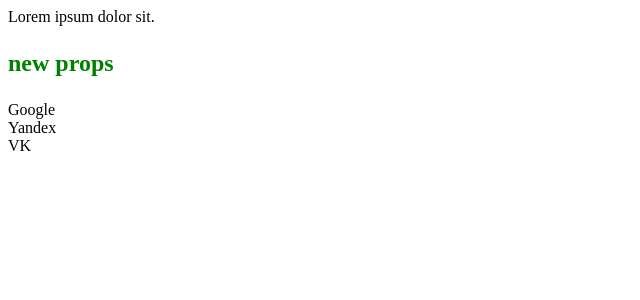
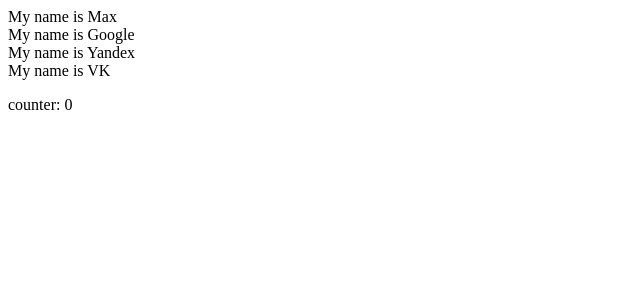
Before and after one commit to mexell96/reactNewApp, a React (Create React App) app: page / in a window 1280 px wide. Shown: the top 300 px of the page, without its empty margins (0-640 px from the left). Built offline with nearby package versions, Linux system fonts and the light colour scheme.

Commit message:
added state

```diff
--- a/src/App.js
+++ b/src/App.js
@@ -1,25 +1,56 @@
 import React from "react";
 import Site from "./Site";
 
-function Lorem(props) {
-  console.log(props);
+// function Lorem(props) {
+//   console.log(props);
 
-  const myCustomProps = { ...props, text: "new props" };
-  console.log(myCustomProps);
+//   const myCustomProps = { ...props, text: "new props" };
+//   console.log(myCustomProps);
 
-  const style = { color: "green", fontSize: "24px" };
+//   const style = { color: "green", fontSize: "24px" };
 
+//   return (
+//     <React.Fragment>
+//       <div>Lorem ipsum dolor sit.</div>
+//       <h1 style={style}>
+//         <p>{myCustomProps.text}</p>
+//       </h1>
+//       <Site name="Google" />
+//       <Site name="Yandex" />
+//       <Site name="VK" />
+//     </React.Fragment>
+//   );
+// }
+
+class Lorem extends React.Component {
+  constructor(props) {
+    super(props);
+    this.state = {
+      name: "Marco",
+      counter: 0,
+    };
+  }
+
+  componentDidMount() {
+    setInterval(() => this.setState({ name: "Max" }), 5000);
+  }
+
+  handleClick = () => {
+    this.setState((state) => ({ counter: state.counter + 1 }));
+  };
+
+  render() {
     return (
       <React.Fragment>
-      <div>Lorem ipsum dolor sit.</div>
-      <h1 style={style}>
-        <p>{myCustomProps.text}</p>
-      </h1>
+        <Site name={this.state.name} />
         <Site name="Google" />
         <Site name="Yandex" />
         <Site name="VK" />
+        {/* <p onClick={this.handleClick.bind(this)}> */}
+        <p onClick={this.handleClick}>counter: {this.state.counter}</p>
       </React.Fragment>
     );
   }
+}
 
 export default Lorem;
--- a/src/Site.js
+++ b/src/Site.js
@@ -1,5 +1,5 @@
 import React from "react";
 
 export default function Site({ name }) {
-  return <div>{name}</div>;
+  return <div>My name is {name}</div>;
 }
```
Also changed, not shown: 1 other file (tests, documents, lock files or other folders). Lines whose indentation alone changed are shown as unchanged.
